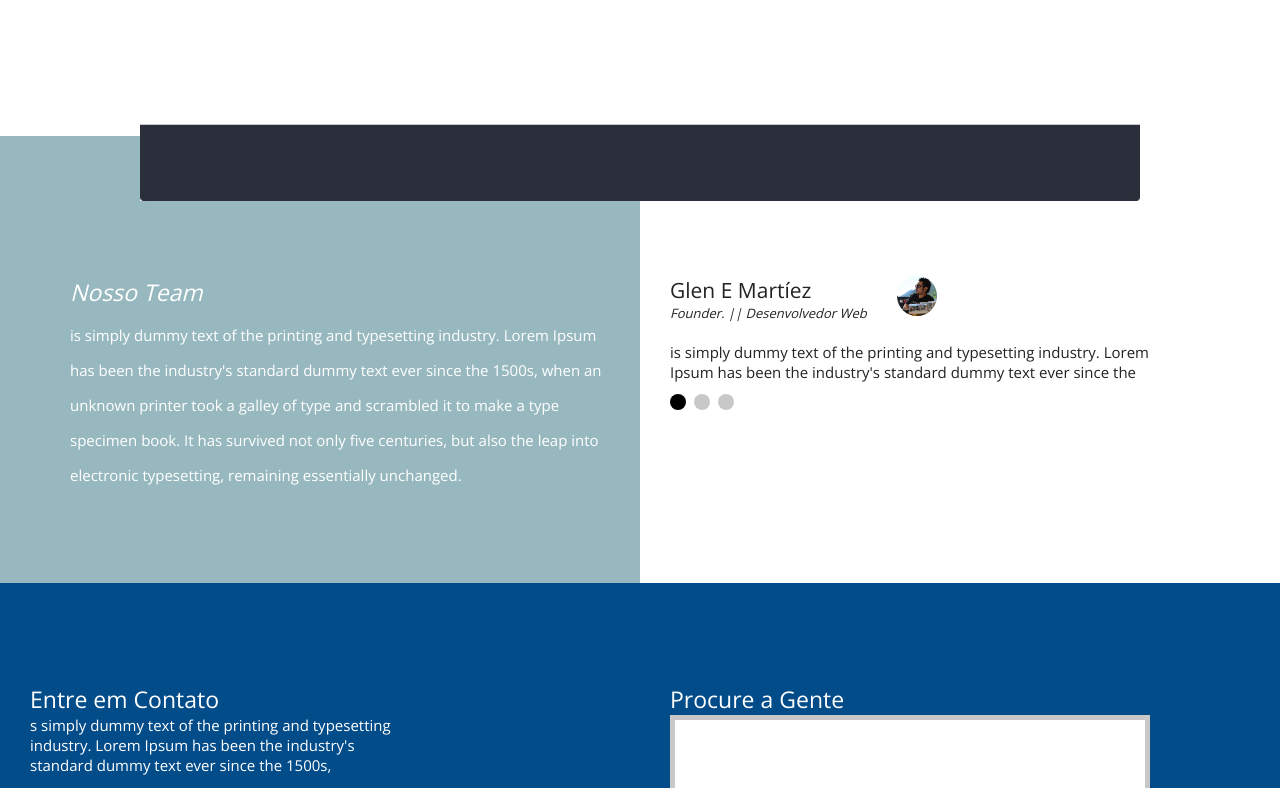
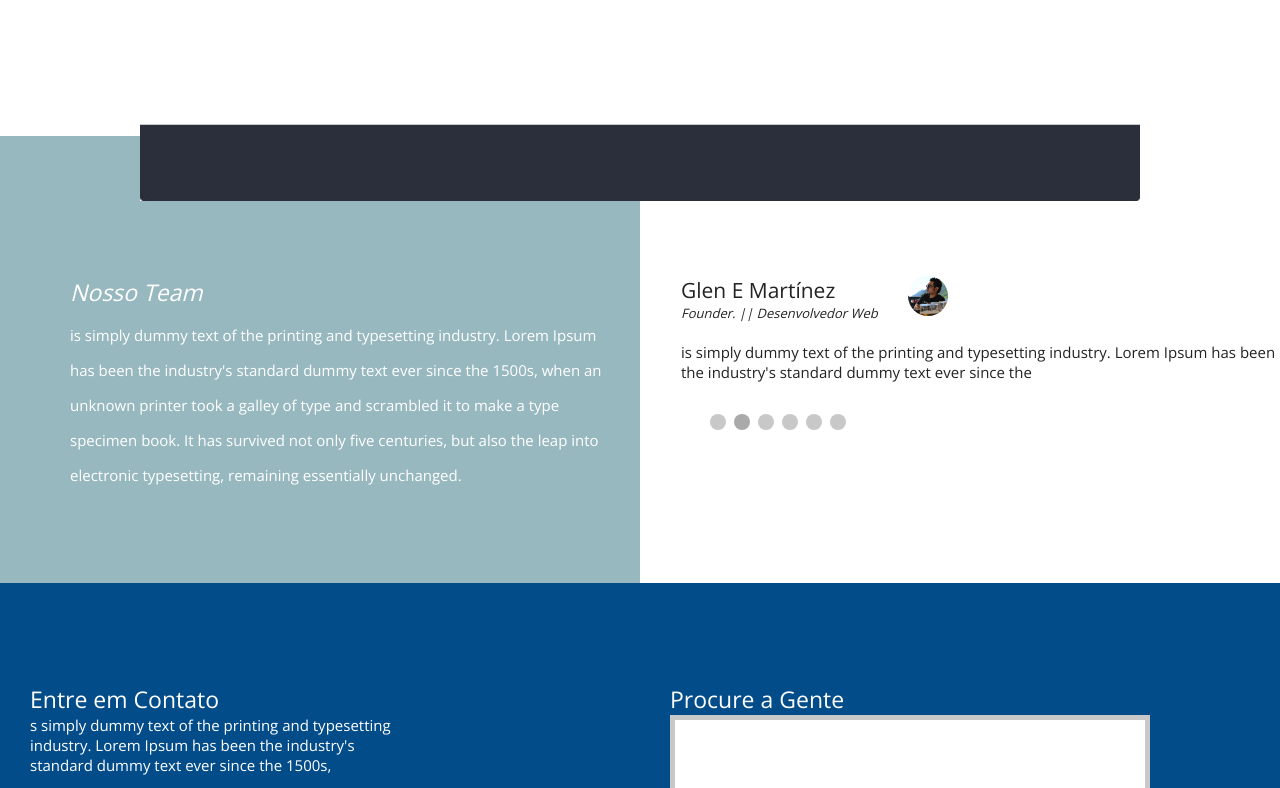
Before and after one commit to Glen1986/LandPage, a plain HTML site: page docs/index.html in a window 1280 px wide. Shown: the part 1600-2388 px from the top of the page. Drawn offline with nearby package versions, Linux system fonts and the light colour scheme; some packages are replaced by stand-ins of ours; grey boxes are pictures that could not be loaded.

Commit message:
12:00 13/01/2021

```diff
--- a/docs/css/style.css
+++ b/docs/css/style.css
@@ -238,10 +238,10 @@ section.session1 .container{
 .part2{
   float: left;
   width: 50%;
-  padding: 140px 0 90px 0;
+  padding: 140px 0 90px 10px;
   background: white;
 }
-.iconos .container{
+/*.iconos .container{
   display: flex;
   align-content: center;
   justify-content: center;
@@ -257,11 +257,18 @@ section.session1 .container{
   border-radius: 100px;
   transition: .3s ease all;
   text-align: center;
+}*/
+.scrollEquipe{
+  width: 100%;
+  overflow: hidden;
+  height: 100%;
+}
+.scrollWraper{
+  width: 100%;
 }
 .sobre-autor{
 	float: left;
-	max-width: 600px;
-	padding-left: 30px;
+  width: 100%;
 }
 .titulo-autor{
   float: left;
@@ -282,7 +289,7 @@ section.session1 .container{
 }
 .sobre-autor{
   float: left;
-  max-width: 800px;
+  max-width: 960px;
   padding-left: 30px;
 }
 
@@ -311,14 +318,15 @@ section.session1 .container{
 .texto-autor p{
 	color: #232323;
 	font-size: 15px;
-  max-width: 500px;
+  width: 100%;
   padding-top: 10px;
+  padding-bottom: 20px;
 }
 
 .slider-bullets{
 	width: 100%;
 	float: left;
-	padding-left: 30px;
+	padding-left: 60px;
 	margin-top:12px;
 }
 
--- a/docs/index.html
+++ b/docs/index.html
@@ -101,7 +101,48 @@
                   unchanged.</p>
               </div><!--wraper-part1-->
             </div><!--part1-->
+
             <div class="part2">
+              <div class="scrollEquipe">
+                <div class="scrollWraper">
+
+
+                   <div class="sobre-autor">
+                    <div class="titulo-autor">
+                      <div class="wraper-titulo-autor">
+                        <h2>Glen E Martínez</h2>
+                        <p>Founder. || Desenvolvedor Web</p>
+                      </div><!--wraper-titulo-autor-->
+                      <div class="img-autor"></div><!--imagen-autor-->
+                    </div><!--titulo-autor-->
+                    <div class="texto-autor">
+                      <p>is simply dummy text of the printing and
+                        typesetting industry. Lorem Ipsum has been
+                        the industry's standard dummy text ever
+                        since the</p>
+                    </div><!--texto-autor-->
+                  </div><!--sobre-autor--->
+
+
+                  <div class="sobre-autor">
+                    <div class="titulo-autor">
+                      <div class="wraper-titulo-autor">
+                        <h2>Glen E Martínez</h2>
+                        <p>Founder. || Desenvolvedor Web</p>
+                      </div><!--wraper-titulo-autor-->
+                      <div class="img-autor"></div><!--imagen-autor-->
+                    </div><!--titulo-autor-->
+                    <div class="texto-autor">
+                      <p>is simply dummy text of the printing and
+                        typesetting industry. Lorem Ipsum has been
+                        the industry's standard dummy text ever
+                        since the</p>
+                    </div><!--texto-autor-->
+                  </div><!--sobre-autor--->
+
+
+
+
                   <div class="sobre-autor">
                     <div class="titulo-autor">
                       <div class="wraper-titulo-autor">
@@ -116,7 +157,10 @@
                         the industry's standard dummy text ever
                         since the</p>
                     </div><!--texto-autor-->
-              </div><!--sobre-autor-->
+                  </div><!--sobre-autor--->
+
+                </div><!--scrollWraper-->
+              </div><!--scrollEquipe-->
               <div class="slider-bullets">
                 <span style="background-color: black;"></span>
                 <span></span>
@@ -156,14 +200,11 @@
                   <h2>Procure a Gente</h2>
                   <div class="map-wraper3">
                     <div class="map-wraper2">
-            <!--           <iframe width="480" height="480" frameborder="0" scrolling="no" marginheight="0" marginwidth="0" class="map" id="gmap_canvas" src="https://maps.google.com/maps?width=480&amp;height=480&amp;hl=en&amp;q=Teodoro%20Baima%20S%C3%A3o%20Paulo+(Meu%20Mapa)&amp;t=&amp;z=15&amp;ie=UTF8&amp;iwloc=B&amp;output=embed"></iframe> <a href='http://maps-generator.com/pt'>maps-generator.com</a>
-            -->
                     <iframe width="480" height="480" frameborder="0" scrolling="no" marginheight="0"
                        marginwidth="0" class="map" id="gmap_canvas" src="https://maps.google.com/maps?width=480&amp;
                        height=480&amp;hl=en&amp;q=teodoro%20baima%20S%C3%A3o%20Paulo+(Meu%20Mapa)&amp;t=&amp;
                        z=12&amp;ie=UTF8&amp;iwloc=B&amp;output=embed"></iframe> <a href='http://maps-generator.com/
                        pt'>www.maps-generator.com</a>
-            <!--  <div id="map" class="map"></div><!--map-->
                    </div><!--map-wraper2-->
                   </div><!--map-wraper3-->
                 </div><!--map-wraper-->
@@ -187,6 +228,6 @@
       <script src="https://cdn.jsdelivr.net/npm/web-animations-js@2.3.2/web-animations.min.js"></script>
       <script src="https://cdn.jsdelivr.net/npm/muuri@0.9.3/dist/muuri.min.js"></script>
       <script src="https://maps.googleapis.com/maps/api/js?key=AIzaSyCuwEhh58Kc-4ZFrLxN84IzH_EfKt74ssk"></script>
-
+      <script src="js/slider.js"></script>
   </body>
 </html>
--- /dev/null
+++ b/docs/js/slider.js
@@ -0,0 +1,42 @@
+$(function(){
+  var delay = 3000;
+  var curIndex = 0;
+  var amt;
+
+
+  initSlider();
+  autoPlay();
+  function initSlider(){
+    amt = $('.sobre-autor').length;
+    var sizeContainer = 100 * amt;
+    var sizeBoxSingle = 100 / amt;
+    $('.sobre-autor').css('width',sizeBoxSingle+'%');
+    $('.scrollWraper').css('width',sizeContainer+'%');
+
+    for(var i = 0; i < amt; i++){
+      if(i == 0){
+        $('.slider-bullets').append('<span style="background-color:rgb(170,170,170);"></span>');
+      }else{
+        $('.slider-bullets').append('<span></span>');
+    }
+   }
+  }
+  function autoPlay(){
+    setInterval(function(){
+      curIndex++;
+      if(curIndex == amt)
+        curIndex = 0;
+      goToSlider(curIndex);
+      console.log('ok');
+    },delay)
+  }
+  function goToSlider(curIndex){
+    var offSetX = $('.sobre-autor').eq(curIndex).offset().left - $('.scrollWraper').offset().left;
+    $('.slider-bullets span').css('background-color', 'rgb(200,200,200)');
+    $('.slider-bullets span').eq(curIndex).css('background-color', 'rgb(170,170,170)');
+    $('.scrollEquipe').animate({'scrollLeft': offSetX});
+  }
+  $(window).resize(function(){
+     $('.scrollEquipe').stop().animate({'scrollLeft':0});
+  })
+})
```
Lines whose indentation alone changed are shown as unchanged.
